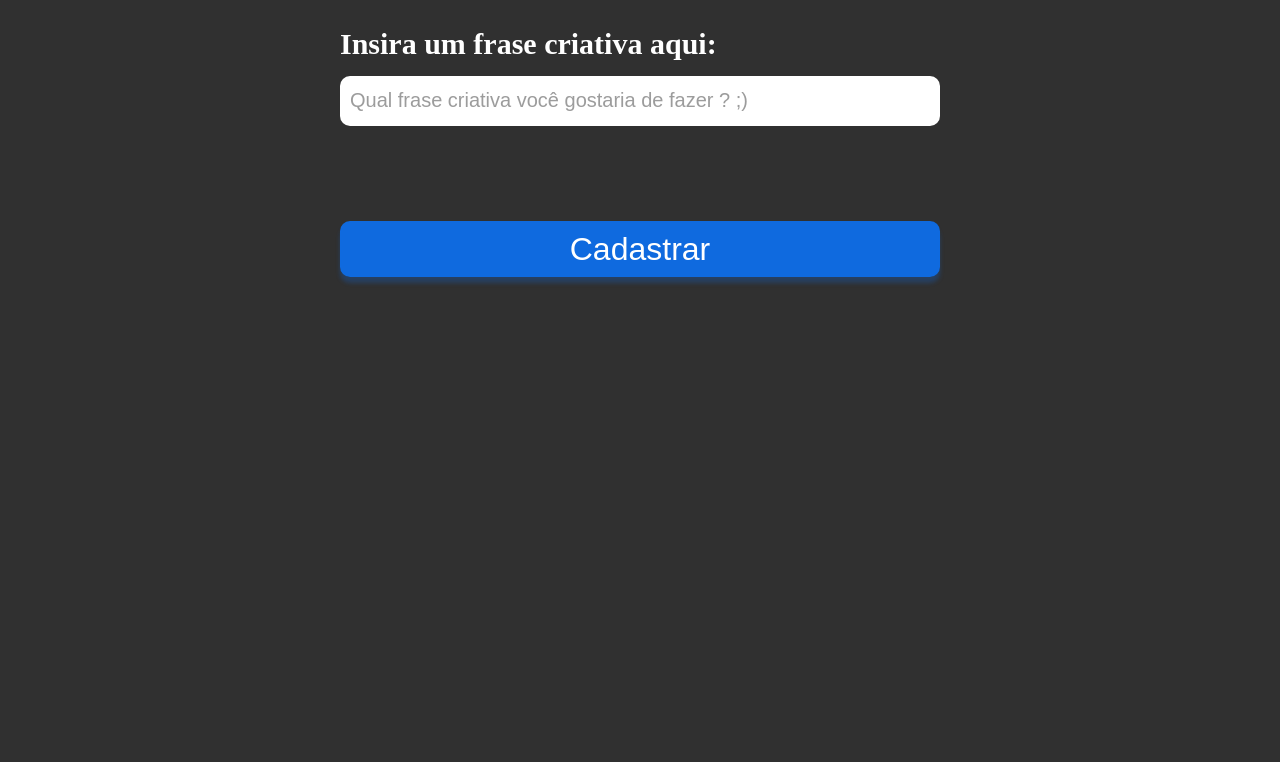
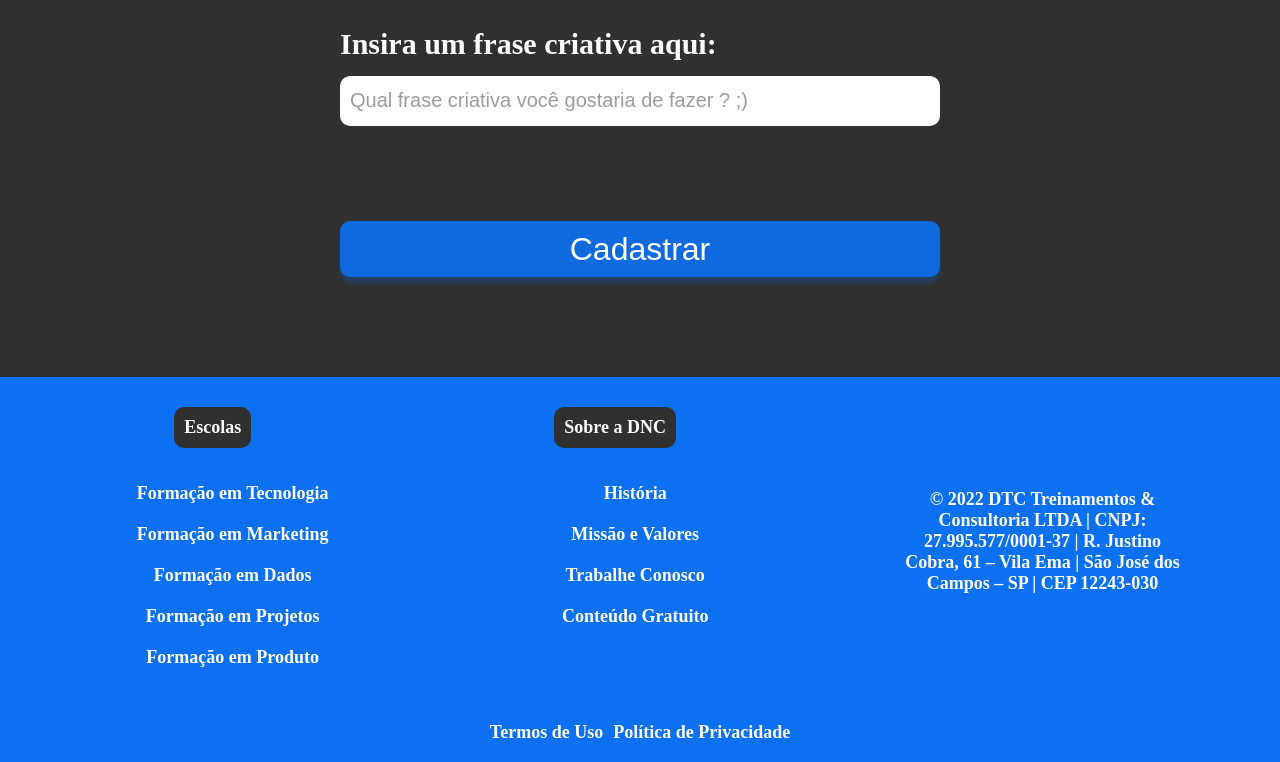
Before and after one commit to rmmarg/bootcamp, a plain HTML site: page index.html in a window 1280 px wide. Shown: the part 1342-2104 px from the top of the page. Before the commit the page ends 1719 px from the top, so only its background shows below. Drawn offline with Linux system fonts and the light colour scheme.

```diff
--- a/index.html
+++ b/index.html
@@ -78,5 +78,64 @@
             <input type="Submit" value="Cadastrar">
         </form>
     </section>
+
+    <footer>
+        <div class="linha1">
+            <nav>
+                <h5>Escolas</h5>
+                <ul>
+                    <li>
+                        <a href="">Formação em Tecnologia</a>
+                    </li>
+
+                    <li>
+                        <a href="">Formação em Marketing</a>
+                    </li>
+
+                    <li>
+                        <a href="">Formação em Dados</a>
+                    </li>
+
+                    <li>
+                        <a href="">Formação em Projetos</a>
+                    </li>
+
+                    <li>
+                        <a href="">Formação em Produto</a>
+                    </li>
+                </ul>
+            </nav>
+
+            <nav>
+                <h5>Sobre a DNC</h5>
+                <ul>
+                    <li>
+                        <a href="">História</a>
+                    </li>
+
+                    <li>
+                        <a href="">Missão e Valores</a>
+                    </li>
+
+                    <li>
+                        <a href="">Trabalhe Conosco</a>
+                    </li>
+                    <li>
+                        <a href="">Conteúdo Gratuito</a>
+                    </li>
+                </ul>
+            </nav>
+
+            <div class="enderenco">
+                © 2022 DTC Treinamentos & Consultoria LTDA | CNPJ: 27.995.577/0001-37 | R. Justino Cobra, 61 – Vila Ema | São José dos Campos – SP | CEP 12243-030
+            </div>
+
+
+        </div>
+        <div class="linha2">
+            <a href="">Termos de Uso</a>
+            <a href="">Política de Privacidade</a>
+        </div>
+    </footer>
 </body>
 </html>
--- a/style.css
+++ b/style.css
@@ -4,6 +4,7 @@
     --cinza-dnc:#c9c9c9;
 
     --fonte-padrao:"Ïnter";
+
 }
 
 body {
@@ -162,6 +163,154 @@ body {
         margin-top: 80px;
         box-shadow: 0px 6px 4px rgba(12, 112, 242, 0.25);
         cursor: pointer;
+    }
+
+    /* Footer */
+
+    footer{
+        width: 100%;
+        background-color: var(--azul-dnc);
+    }
+
+    footer .linha1{
+        display: flex;
+        justify-content: space-around;
+        align-items: center;
+
+    }
+
+    footer ul{
+        list-style: none;
+        margin: 0px;
+        padding: opx;
+
+    }
+
+    footer nav{
+        display: flex;
+        flex-direction: column;
+        align-items: center;
+        height: 330px;
+    }
+
+    footer h5{
+        text-align: center;
+        color: white;
+        font-weight: 800;
+        font-size: 18px;
+        font-family: var(--fonte-padrao);
+        background: var(--PRETO-dnc);
+        border-radius: 10px;
+
+        padding: 10px 10px 10px 10px;
+        margin-bottom: 15px;
+    }
+
+    footer ul li{
+        text-align: center;
+        color: white;
+        font-weight: 600;
+        font-size: 18px;
+        font-family: var(--fonte-padrao);
+
+        margin: 20px 0px 20px 0px;
+
+    }
+
+    footer ul li a{
+        color: white;
+        text-decoration: none;
+    }
+
+    footer ul li a:hover {
+        color: var(--cinza-dnc);
+
+    }
+
+    footer .enderenco{
+        text-align: center;
+        color: white;
+        font-weight: 600;
+        font-size: 18px;
+        text-align: center;
+        width: 22%;
+
+    }
+
+    footer .linha2{
+        height: 35px;
+        display: flex;
+        justify-content: center;
+        margin:0px;
+        padding: 10px;
+    }
+
+    footer .linha2 a{
+        font-family: var(--fonte-padrao);
+        font-size: 18px;
+        font-weight: 600;
+        color: white;
+        text-decoration: none;
+        padding: 5px;
+
+    }
+
+    footer .linha a:first-child{
+        border-right: 3px solid white;
+    }
+
+    footer .linha2 a:hover{
+        color: var(--cinza-dnc);
+    }
+
+    @media only screen and (max-width: 600px) {
+        #principal{
+            display: flex;
+            flex-direction: column;
+            height: auto;
+
+        }
+
+        #menu{
+            flex-direction: column;
+            width: 100%;
+            margin: 0px;
+        }
+
+        #menu a{
+            height: 50px;
+            align-items: center;
+            display: flex;
+        }
+
+        #principal button{
+            width: 100%;
+            margin: 0px;
+        }
+
+        /*Section*/
+
+        section h1{
+            font-size: 38px;
+        }
+
+        section h2{
+            font-size: 25px;
+            padding-left: 15px;
+            padding-right: 15px;
+        }
+
+        form{
+            width: 90%;
+            font-size: 20px;
+        }
+
+        .checkbox-itens label{
+            font-size: 17px;
+
+        }
+
+        /*Footer*/
 
 
     }
```
